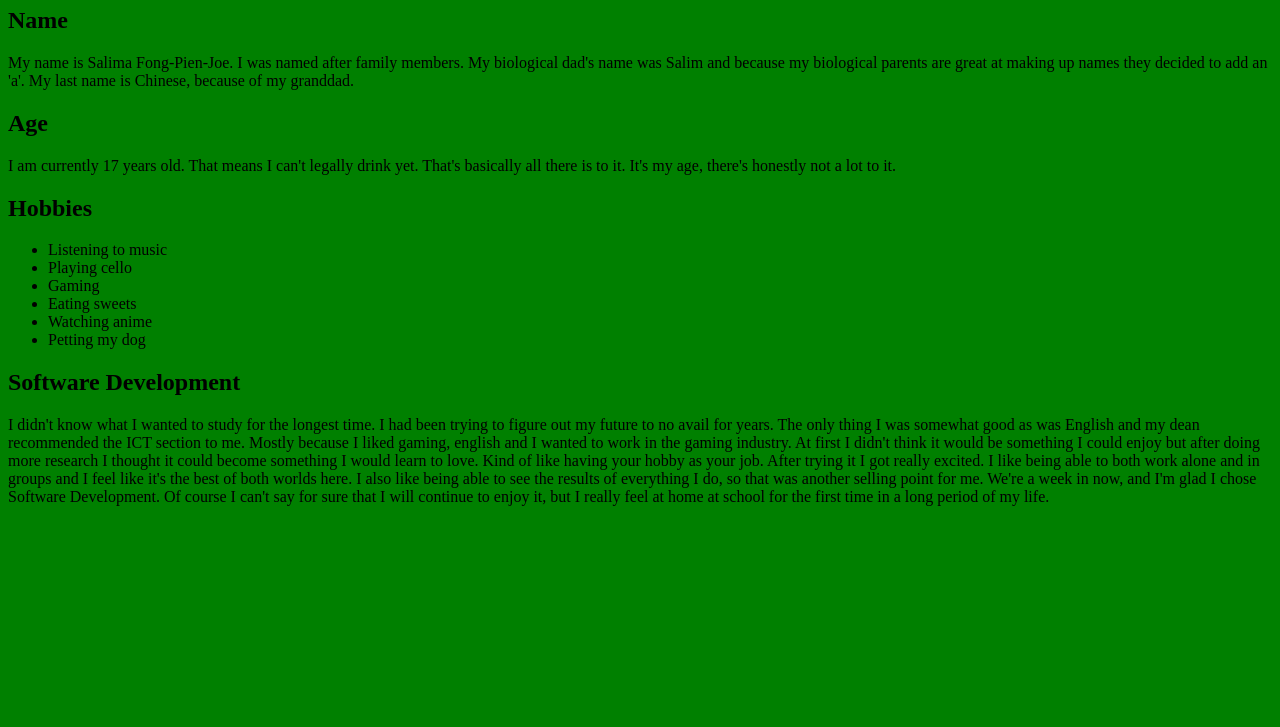
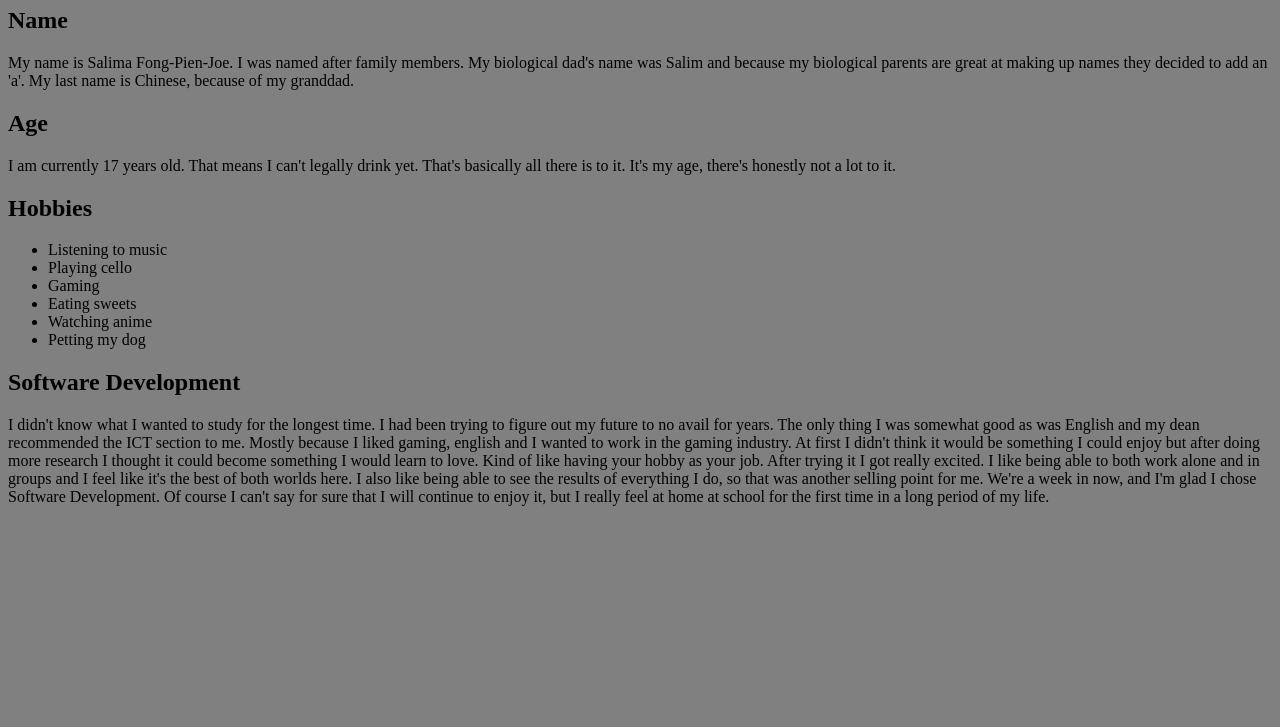
Before and after one commit to SlightlyKram/Over-Mij, a plain HTML site: page Index.html in a window 1280 px wide. Shown: the part 73-800 px from the top of the page. Drawn offline with Linux system fonts and the light colour scheme.

Commit message:
Fixed background color

```diff
--- a/IndexFonts.css
+++ b/IndexFonts.css
@@ -1 +1,5 @@
-body {background: green;}
+
+
+body {
+	background-color: gray
+}
```
